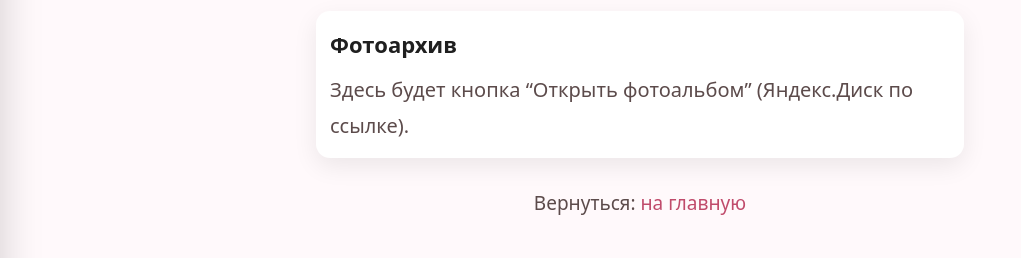
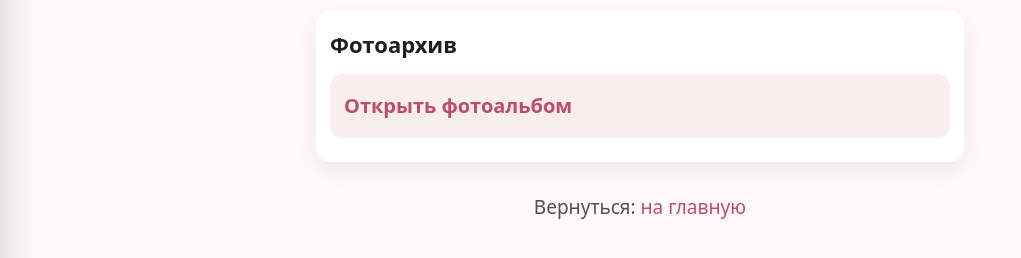
Before and after one commit to SvatZero/mama-site, a plain HTML site: page photos.html in a window 1280 px wide. Shown: the part 112-370 px from the top of the page, without its empty margins (0-1021 px from the left). Drawn offline with Linux system fonts and the light colour scheme.

Commit message:
Update photos.html

```diff
--- a/photos.html
+++ b/photos.html
@@ -50,7 +50,9 @@
     <section class="card">
       <h2>Фотоархив</h2>
       <p style="margin:0;color:var(--muted);">
-        Здесь будет кнопка “Открыть фотоальбом” (Яндекс.Диск по ссылке).
+        <a class="big-button" href="https://disk.yandex.ru/d/IEBitWFVrbfK6A" target="_blank" rel="noopener">
+  Открыть фотоальбом
+</a>
       </p>
     </section>
 
```
